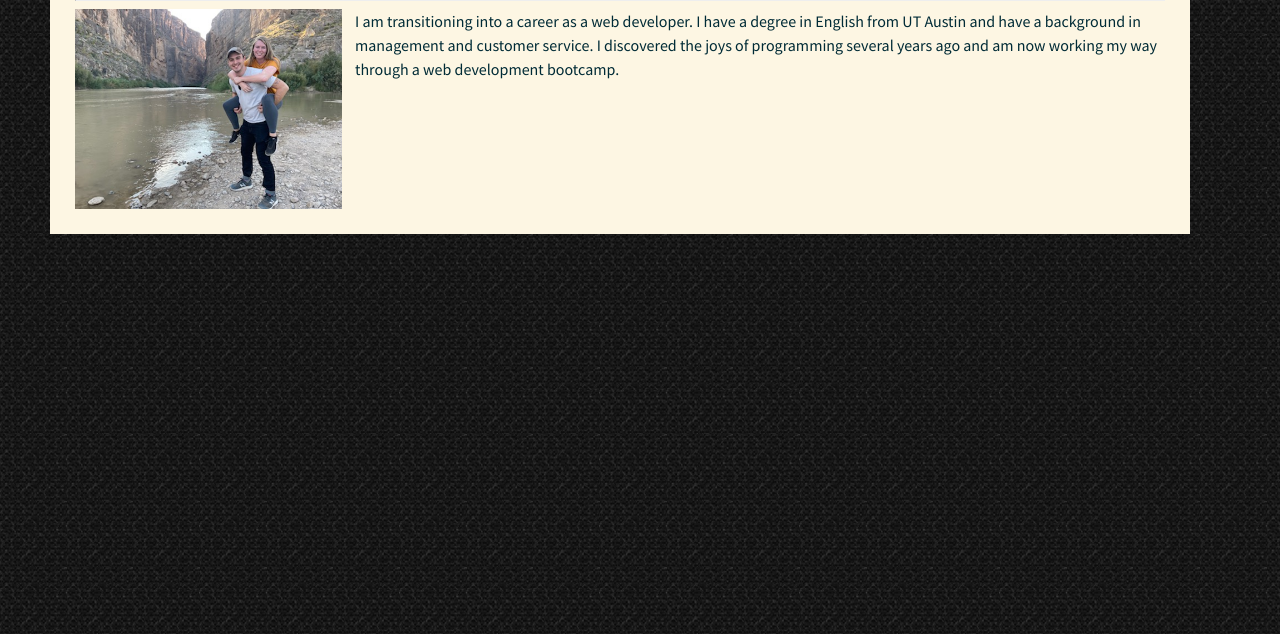
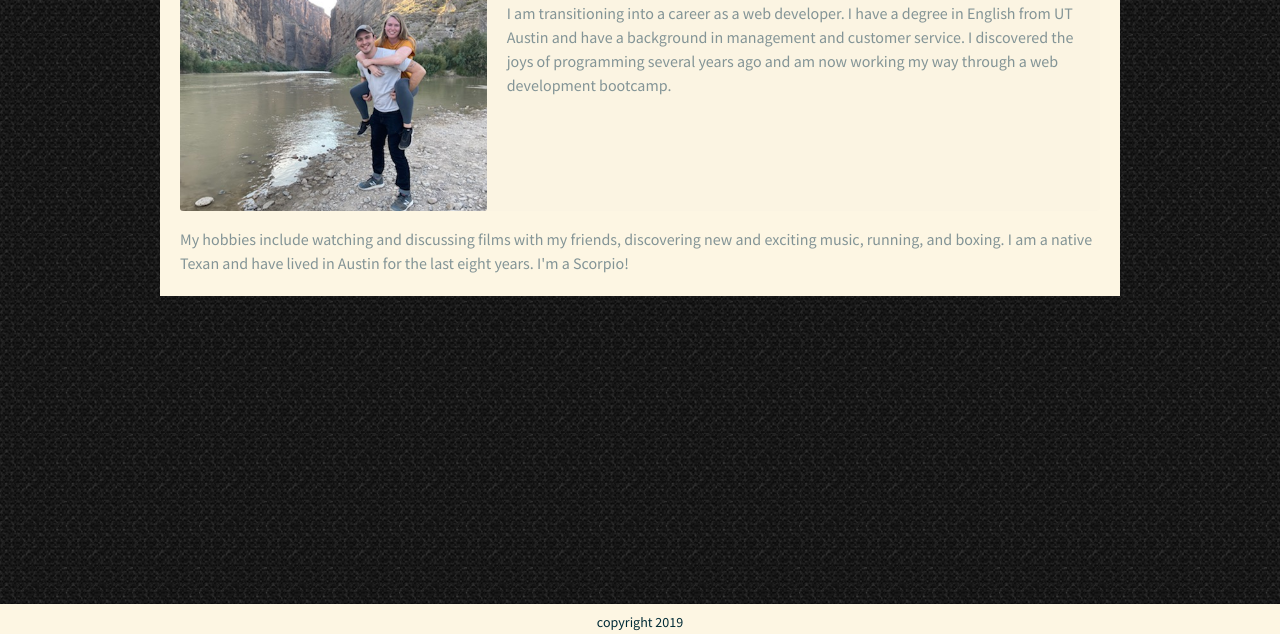
Before and after one commit to hthomas93/portfolio2.0, a plain HTML site: page index.html in a window 1280 px wide. Shown: the part 166-800 px from the top of the page. Drawn offline with nearby package versions, Linux system fonts and the light colour scheme; files whose address does not match are found by name.

Commit message:
Made more changes to About Me page, changed image + text to card format, added Footer element

```diff
--- a/assets/style.css
+++ b/assets/style.css
@@ -18,24 +18,28 @@ body {
 
 .container {
     background-color: #FDF6E3;
-    margin: 20px 50px;
+    margin: 30px auto;
     border: 5px solid #FDF6E3;
-    padding: 20px;
-    width: auto;
+    padding: auto;
+    width: 960px;
 }
 
-h1 {
-    color:#002B36;
+.card {
+    border: none;
 }
 
-p {
-    color: #002B36
+footer {
+    color: #002B36;
+    background-color: #FDF6E3;
+    position: fixed;
+    left: 0;
+    bottom: 0;
+    width: 100%;
+    height: 30px;
+    text-align: center;
+    padding: 10px;
 }
 
-img {
-    display: block;
-    height: 200px;
-    width: auto;
-    float: left;
-    position: relative;
+h4 {
+    font-size: 14px;
 }
--- a/index.html
+++ b/index.html
@@ -32,27 +32,39 @@
         </div>
     </nav>
 
-    <!-- This container will hold the About Me information -->
     <div class="container">
-        <!-- This is the first row for the About Me title -->
-        <div class="row">
-            <h1>About Me</h1><br>
-        </div>
+        <header>
+            <h2>About Me</h2>
+        </header>
         <hr>
-        <!-- This row container the picture and some <p> bio info -->
-        <div class="row">
-            <div class="col-sm-3">
-                <img src="assets/images/IMG-0221.JPEG" alt="picture of me">
-            </div>
-            <div class="col-sm-9">
-                <p>
-                    I am transitioning into a career as a web developer. I have a degree in English from UT Austin
-                    and have a background in management and customer service. I discovered the joys of programming
-                    several years ago and am now working my way through a web development bootcamp.
-                </p>
+        <div class="card mb-3" style="max-width: 960px;">
+            <div class="row no-gutters">
+                <div class="col-md-4">
+                    <img src="assets/images/IMG-0221.JPEG" class="card-img" alt="...">
+                </div>
+                <div class="col-md-8">
+                    <div class="card-body">
+                        <p class="card-text"> I am transitioning into a career as a web developer. I have a degree in
+                            English from UT Austin and have a background in management and customer service. I
+                            discovered the joys of programming several years ago and am now working my way through a web
+                            development bootcamp.
+                        </p>
+                    </div>
+                </div>
             </div>
         </div>
+        <div>
+            <p>
+                My hobbies include watching and discussing films with my friends, discovering new and exciting music,
+                running, and boxing. I am a native Texan and have lived in Austin for the last eight years. I'm a
+                Scorpio!
+            </p>
+        </div>
     </div>
+
+    <footer>
+        <h4>copyright 2019</h4>
+    </footer>
 
 
 
```
